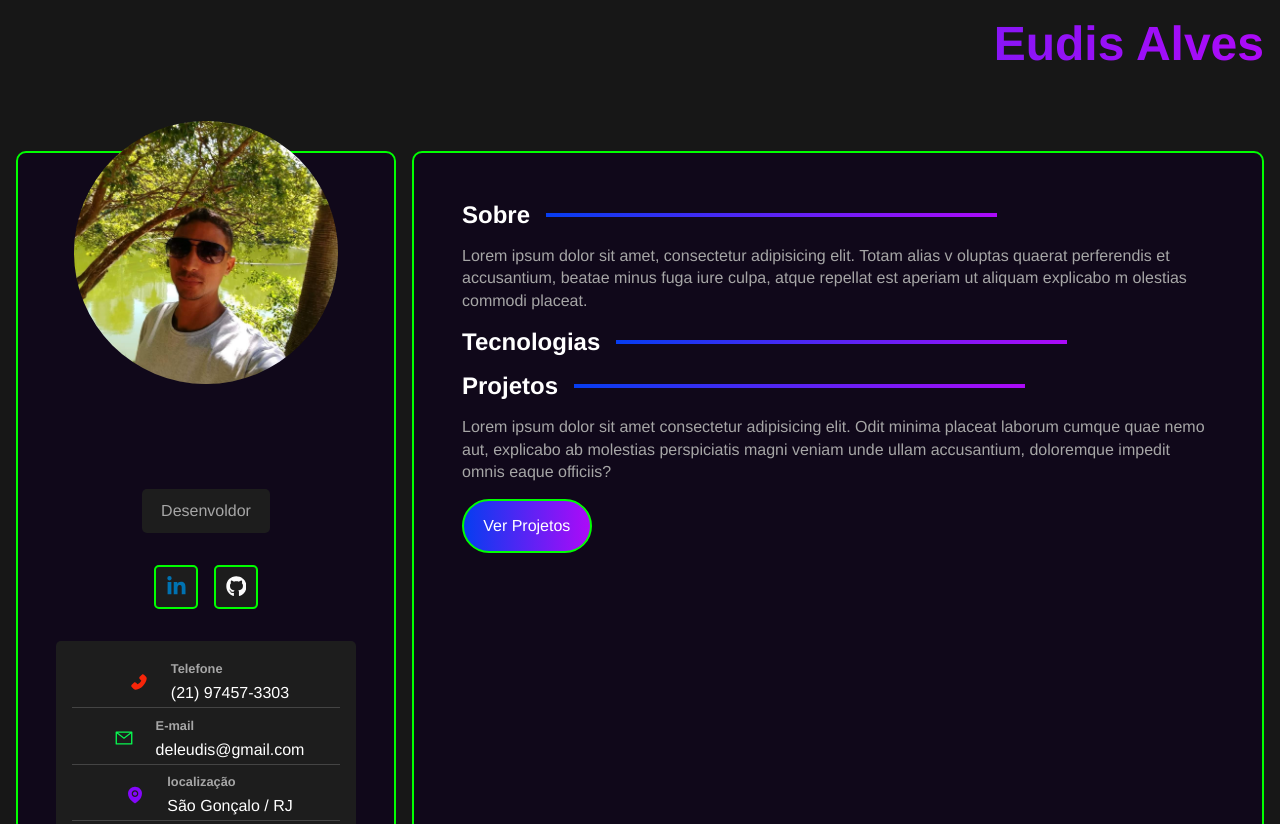
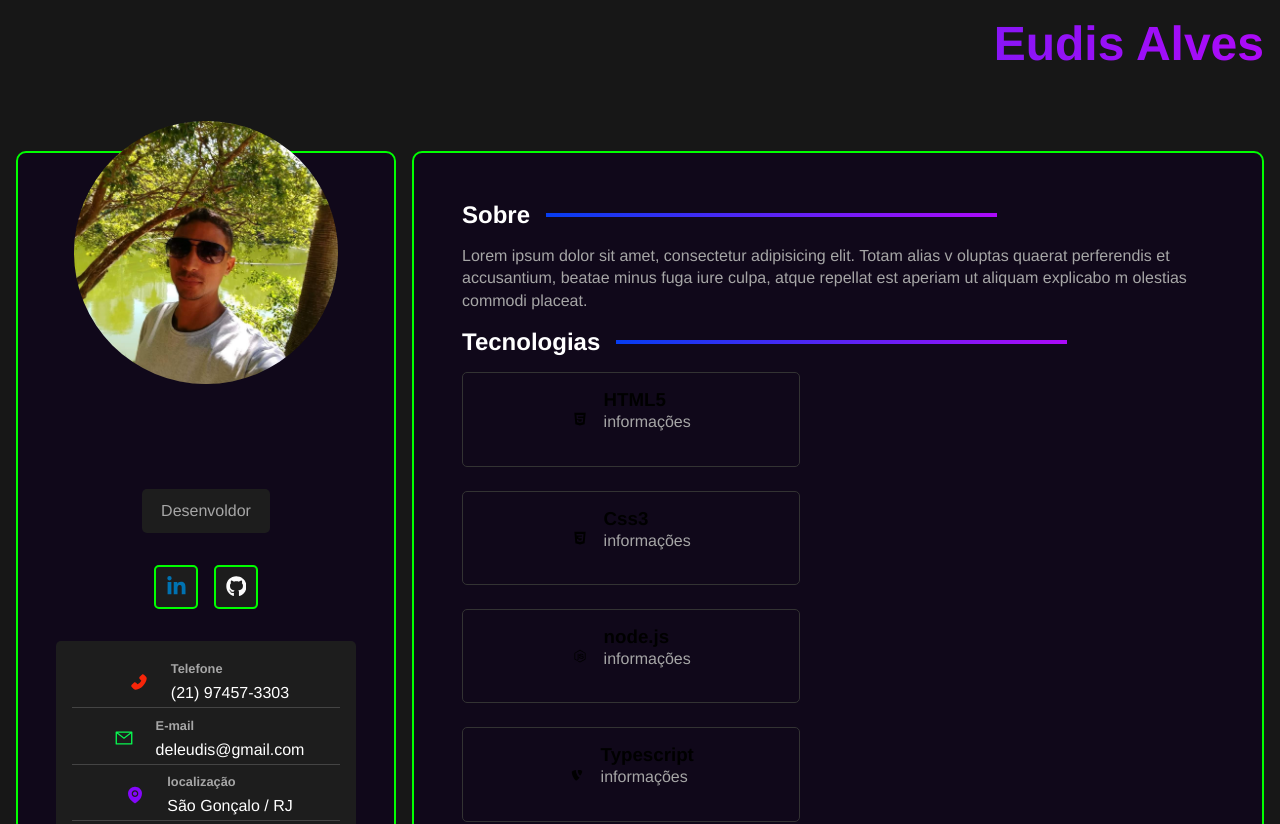
Before and after one commit to EudisAlves/site-curriculo, a React (Vite) app: page / in a window 1280 px wide. Shown: the top 824 px of the page. Built offline with nearby package versions, Linux system fonts and the light colour scheme.

Commit message:
adicionando tecnologias

```diff
--- a/src/components/TecContainer.tsx
+++ b/src/components/TecContainer.tsx
@@ -1,5 +1,39 @@
-export default function() {
+import { Key, ReactNode } from 'react'
+import {
+    DiHtml5,
+    DiCss3,
+    DiNodejsSmall,
+    DiTypo3,
+    DiReact
+} from 'react-icons/di'
+
+import '../styles/components/teccontainer.sass'
+
+const tech = [
+    {id: "html", name: "HTML5", icon: <DiHtml5 />},
+    {id: "css", name: "Css3", icon: <DiCss3 />},
+    {id: "node", name: "node.js", icon: <DiNodejsSmall />},
+    {id: "typo", name: "Typescript", icon: <DiTypo3 />},
+    {id: "react", name: "React", icon: <DiReact />}
+]
+
+export default function tecContainer() {
     return (
-        <h2>Tecnologias</h2>
+        <section id='tec-container'>
+            <h2>Tecnologias</h2>
+            <div className="tech-grid">
+                {tech.map((tech: {
+                    [x: string]: ReactNode; id: Key | null | undefined;
+                     }) => (
+                    <div className="tec-card" id='tech.id' key={tech.id}>
+                        {tech.icon}
+                        <div className="tech-info">
+                            <h3>{tech.name}</h3>
+                            <p>informações</p>
+                        </div>
+                    </div>
+                ))}
+            </div>
+        </section>
     );
 }
--- /dev/null
+++ b/src/styles/components/teccontainer.sass
@@ -0,0 +1,18 @@
+@use './variables'
+@use './mixins'
+
+#tec-container
+    margin-bottom: 1rem
+
+    .tech-grid
+        display: grid
+        flex-wrap: wrap
+        gap: 1.5rem
+
+        .tec-card
+            @include mixins.center
+            gap: 1rem
+            padding: 1rem
+            border: 1px solid #333
+            width: 45%
+            border-radius: variables.$card-border-redius
```
